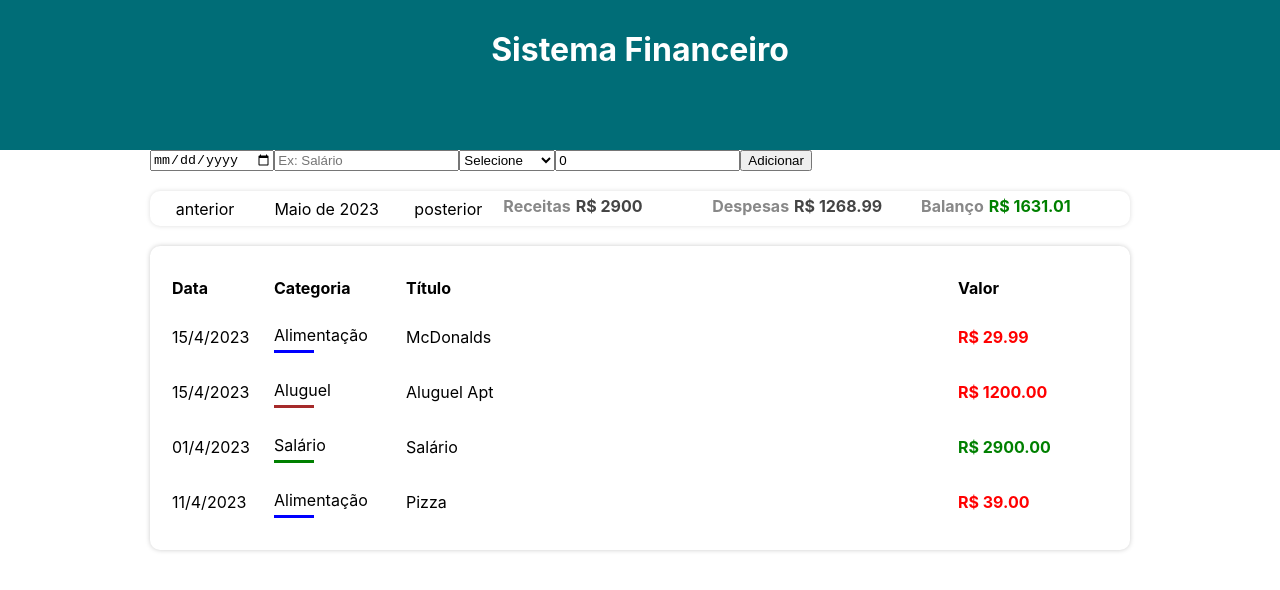
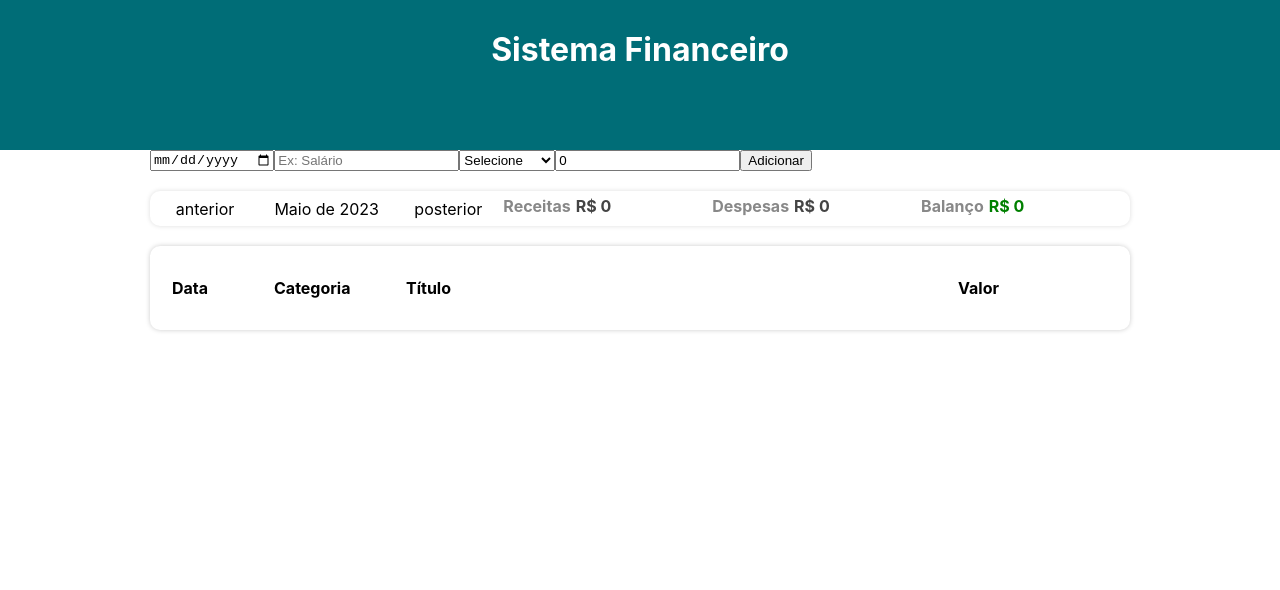
Before and after one commit to Mateus1508/finance-app-front, a React (Vite) app: page / in a window 1280 px wide. Shown: the top 590 px of the page. Built offline with nearby package versions, Linux system fonts and the light colour scheme.

Commit message:
:add: InsertItem criado

```diff
--- a/src/App.tsx
+++ b/src/App.tsx
@@ -1,7 +1,6 @@
 import * as React from 'react';
 import * as C from './App.styles';
 import { categories } from './data/categories';
-import { items } from './data/items';
 import { Item } from './types/Item';
 import { filterListByMonth, getCurrentMonth } from './helpers/dateFilter';
 import { TableArea } from './components/TableArea';
@@ -13,7 +12,7 @@ const App = () => {
   const [currentMonth, setCurrentMonth] = React.useState(getCurrentMonth());
   const [income, setIncome] = React.useState(0);
   const [expense, setExpense] = React.useState(0);
-  const [list, setList] = React.useState(items);
+  const [list, setList] = React.useState<Item[]>([]);
 
 
   React.useEffect(() => {
--- a/src/data/items.ts
+++ /dev/null
@@ -1,28 +0,0 @@
-import { Item } from "../types/Item";
-
-export const items: Array<Item> = [
-    {
-        date: new Date(2023, 4, 15),
-        category: 'food',
-        title: 'McDonalds',
-        value: 29.99
-    },
-    {
-        date: new Date(2023, 4, 15),
-        category: 'rent',
-        title: "Aluguel Apt",
-        value: 1200.00
-    },
-    {
-        date: new Date(2023, 4, 1),
-        category: 'salary',
-        title: 'Salário',
-        value: 2900.00
-    },
-    {
-        date: new Date(2023, 4, 11),
-        category: 'food',
-        title: 'Pizza',
-        value: 39.00
-    }
-];
```
